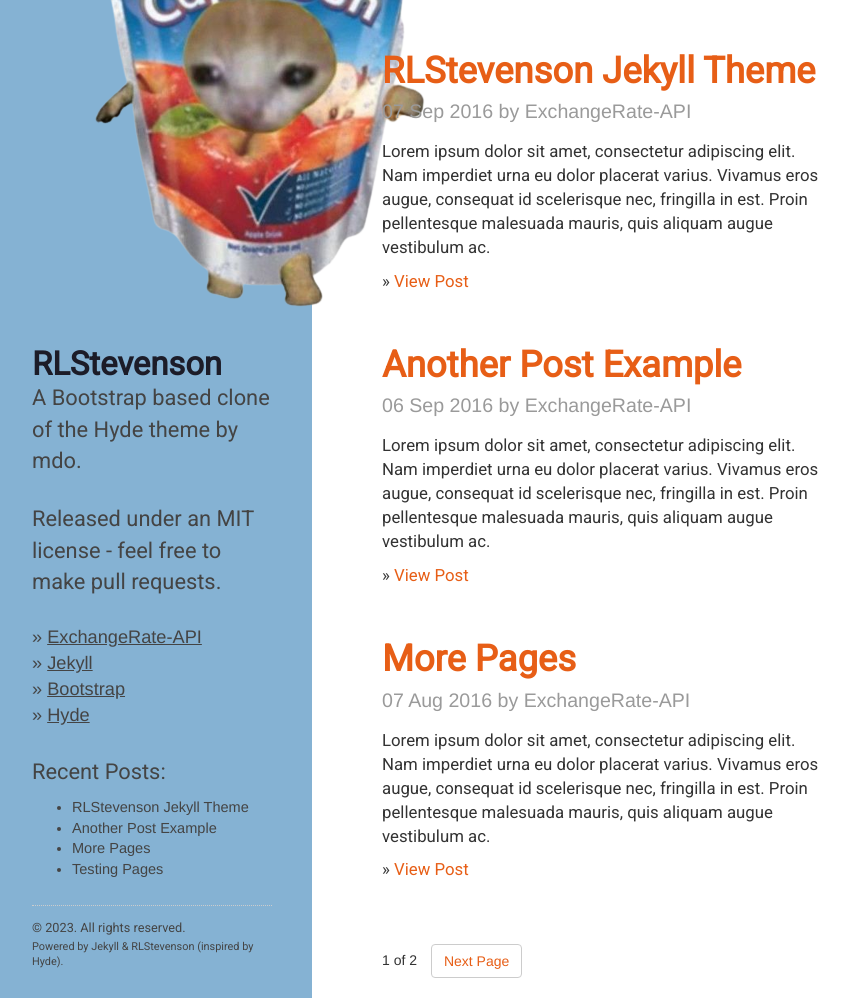
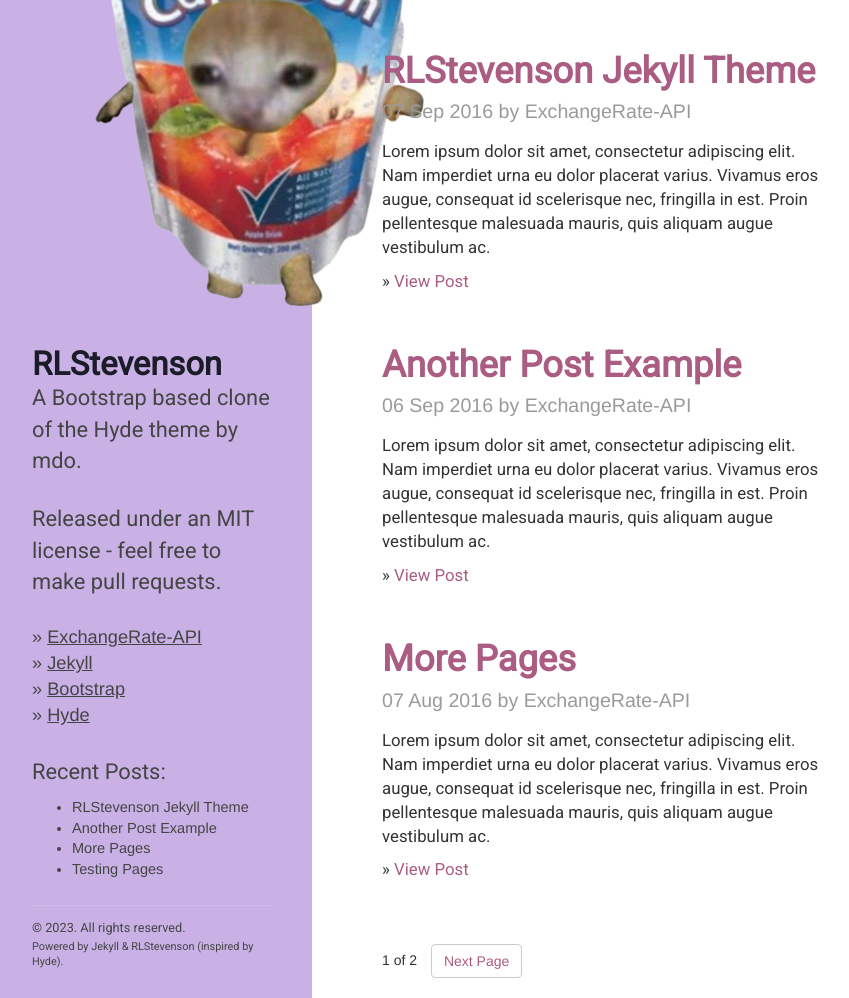
Before and after one commit to tngtied/tngtied.github.io, a Jekyll site: the page built from index.html, in a window 1280 px wide and 998 px high. Shown: the whole window, without its empty margins (8-857 px from the left). Built offline with Jekyll 4.4.1, drawn with Linux system fonts in a browser that asks for light colours; the list of posts is cut into pages by our own code.

Commit message:
Update rlstevenson.scss

```diff
--- a/_sass/rlstevenson.scss
+++ b/_sass/rlstevenson.scss
@@ -166,7 +166,7 @@ p.attr {
 		color: #1C1C28;
 	}
 	.sidebar {
-		background-color: #85B2D3;
+		background-color: #c9b1e6;
 		color: #444;
 	}
 }
@@ -174,7 +174,7 @@ p.attr {
 	color: #444;
 }
 .scheme-gulfracing .content a {
-	color: #E75E16;
+	color: #ab5c82;
 }
 .scheme-gulfracing .post .post-heading span {
 	color: #9a9a9a;
```
